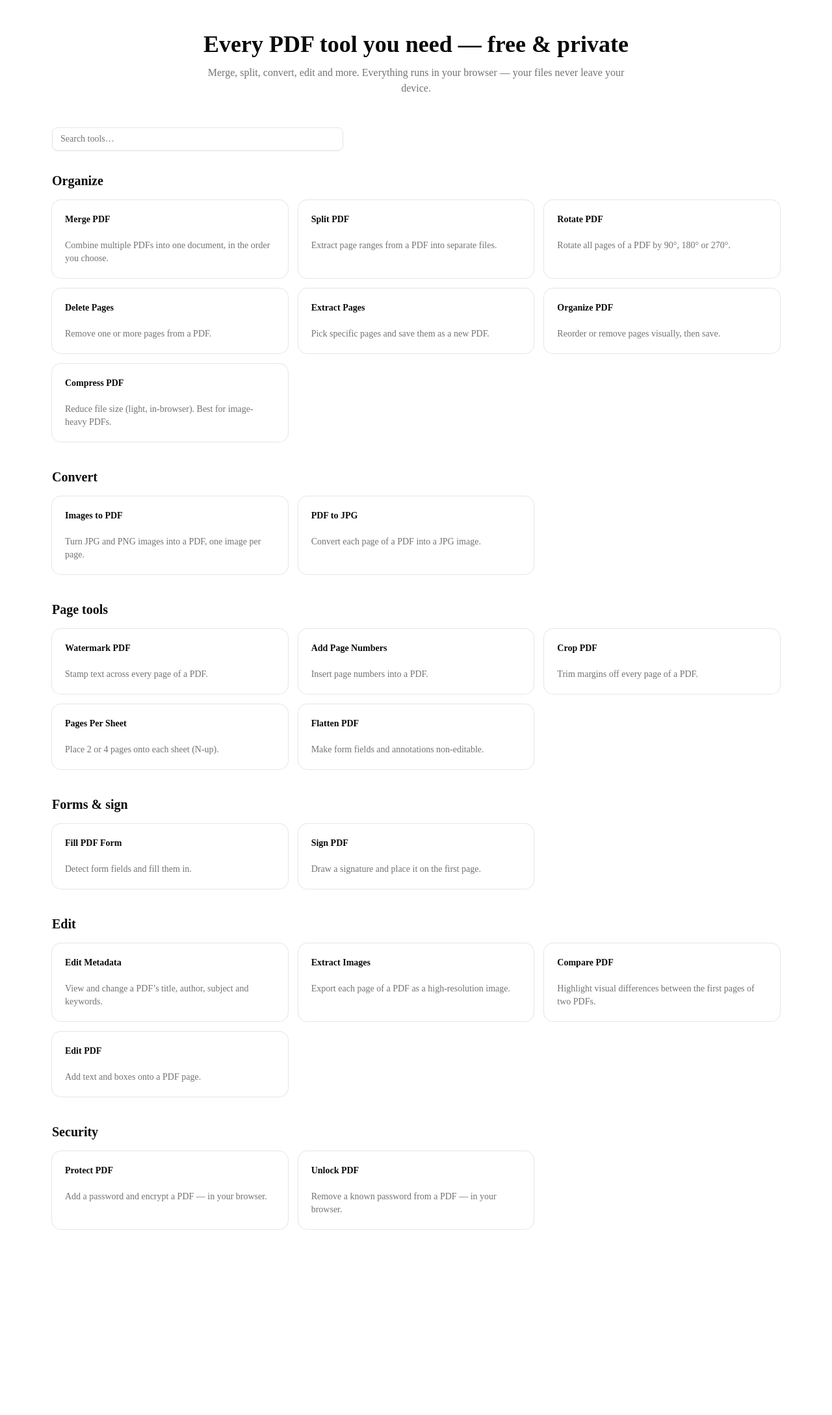
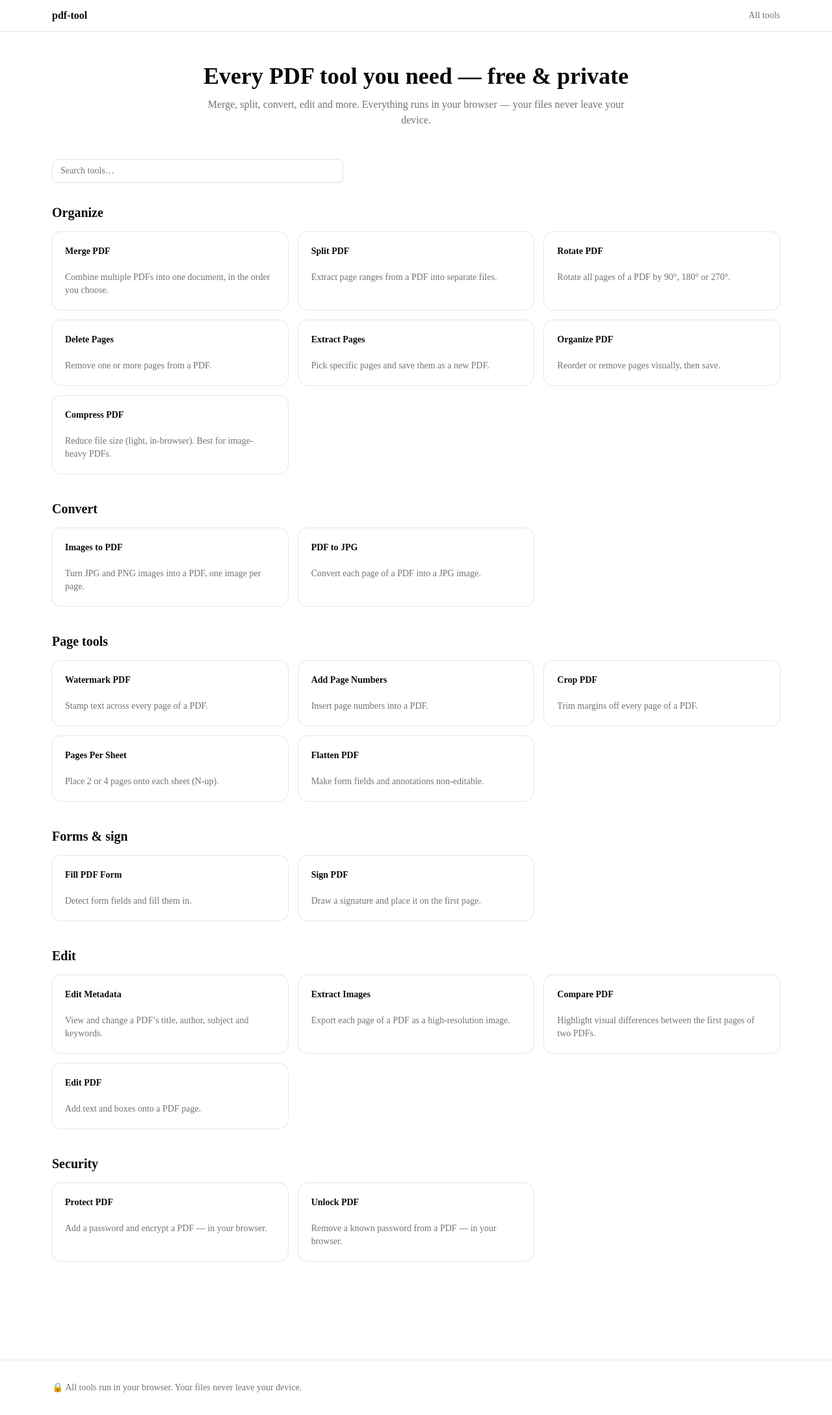
Before and after one commit to shaunleeweirong/pdf-tools, a Next.js app: page / in a window 1280 px wide. Shown: the whole page at 65% size. Before the commit the page ends 1980 px from the top, so only its background shows below. Built offline with nearby package versions, Linux system fonts and the light colour scheme.

Commit message:
feat: site header/footer + SEO metadata

```diff
--- a/app/layout.tsx
+++ b/app/layout.tsx
@@ -1,6 +1,8 @@
 import type { Metadata } from "next";
 import { Geist, Geist_Mono } from "next/font/google";
 import "./globals.css";
+import { SiteHeader } from '@/components/SiteHeader'
+import { SiteFooter } from '@/components/SiteFooter'
 
 const geistSans = Geist({
   variable: "--font-geist-sans",
@@ -13,8 +15,9 @@ const geistMono = Geist_Mono({
 });
 
 export const metadata: Metadata = {
-  title: "Create Next App",
-  description: "Generated by create next app",
+  title: 'pdf-tool — Free & private PDF tools',
+  description:
+    'Merge, split, convert, edit, sign and more. Every tool runs in your browser — your files never leave your device.',
 };
 
 export default function RootLayout({
@@ -27,7 +30,11 @@ export default function RootLayout({
       lang="en"
       className={`${geistSans.variable} ${geistMono.variable} h-full antialiased`}
     >
-      <body className="min-h-full flex flex-col">{children}</body>
+      <body className="min-h-full flex flex-col">
+        <SiteHeader />
+        {children}
+        <SiteFooter />
+      </body>
     </html>
   );
 }
--- /dev/null
+++ b/components/SiteFooter.tsx
@@ -0,0 +1,9 @@
+export function SiteFooter() {
+  return (
+    <footer className="mt-16 border-t">
+      <div className="mx-auto max-w-6xl px-4 py-8 text-sm text-muted-foreground">
+        🔒 All tools run in your browser. Your files never leave your device.
+      </div>
+    </footer>
+  )
+}
--- /dev/null
+++ b/components/SiteHeader.tsx
@@ -0,0 +1,12 @@
+import Link from 'next/link'
+
+export function SiteHeader() {
+  return (
+    <header className="border-b">
+      <div className="mx-auto flex max-w-6xl items-center justify-between px-4 py-3">
+        <Link href="/" className="font-bold">pdf-tool</Link>
+        <Link href="/" className="text-sm text-muted-foreground hover:text-foreground">All tools</Link>
+      </div>
+    </header>
+  )
+}
```
